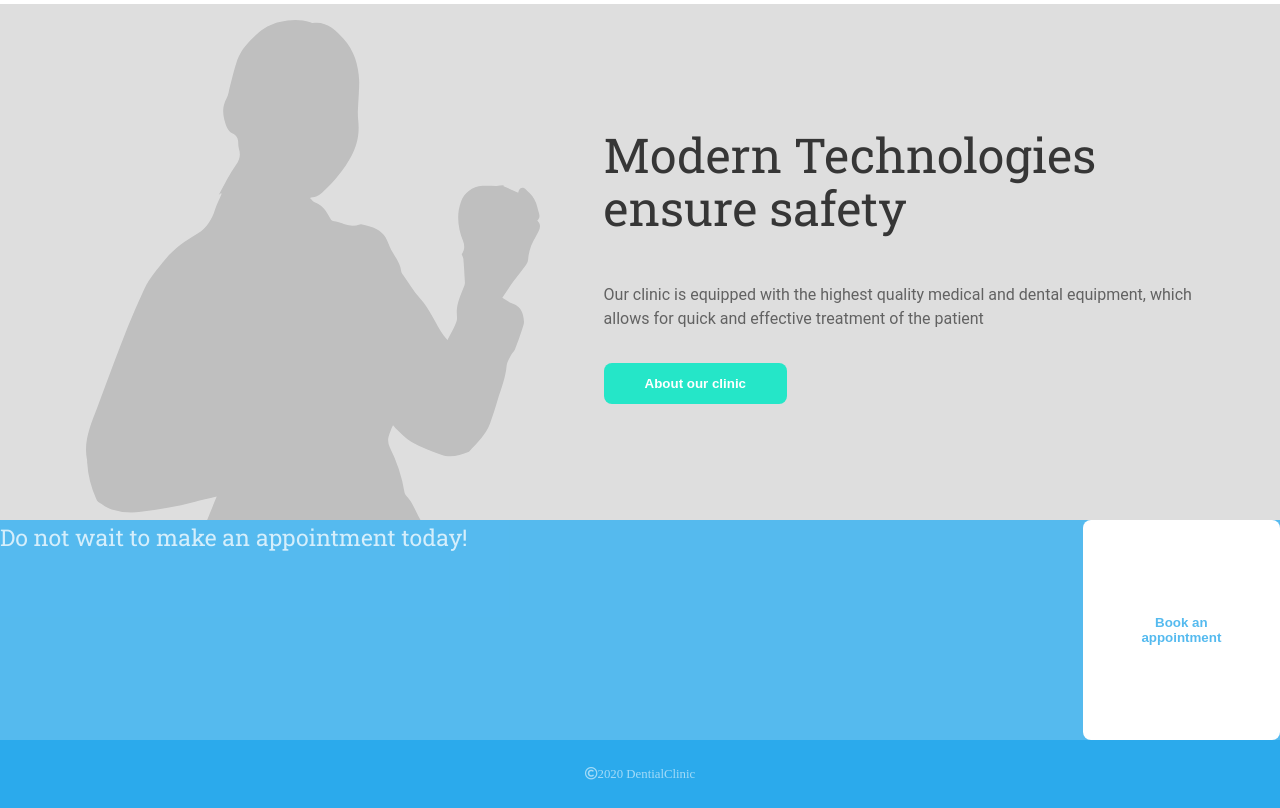
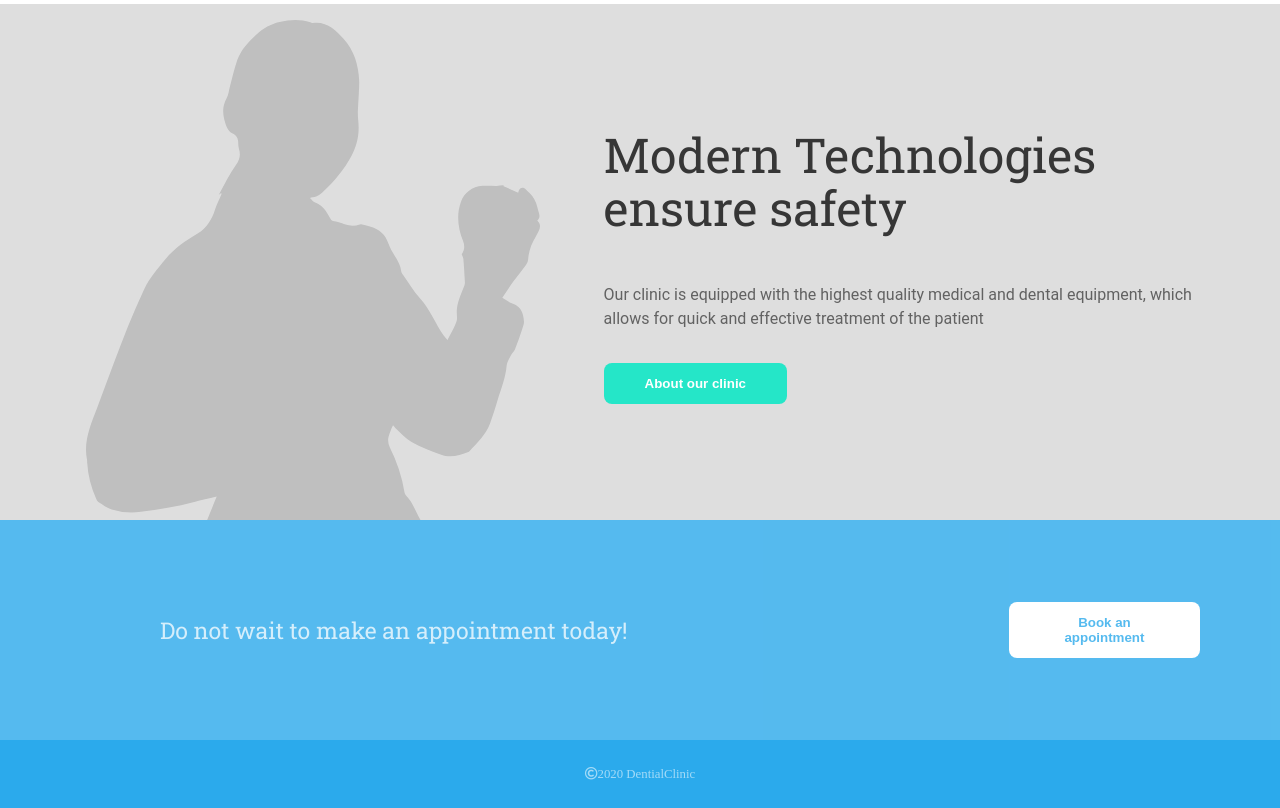
Before and after one commit to JohnStahre/Inlupp-1, a plain HTML site: page inlupp-1/index.html in a window 1280 px wide. Shown: the part 146-954 px from the top of the page. Drawn offline with Linux system fonts and the light colour scheme.

```diff
--- a/inlupp-1/styles.css
+++ b/inlupp-1/styles.css
@@ -211,6 +211,8 @@
     font-size: larger;
     /* text-align: center; */
     color: rgba(243, 251, 255,1);
+    align-items: center;
+    padding: 0 5rem;
 
 
 
```
